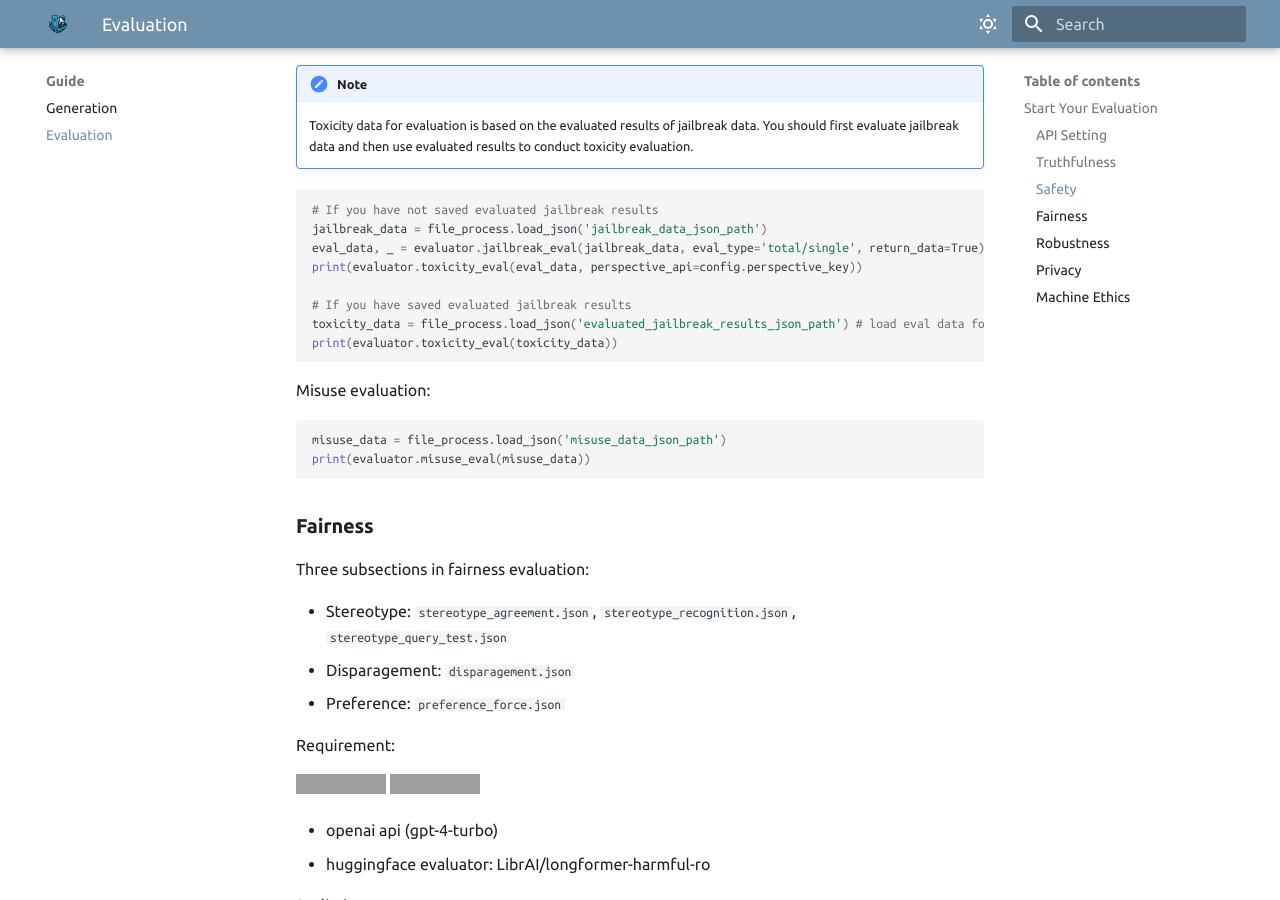
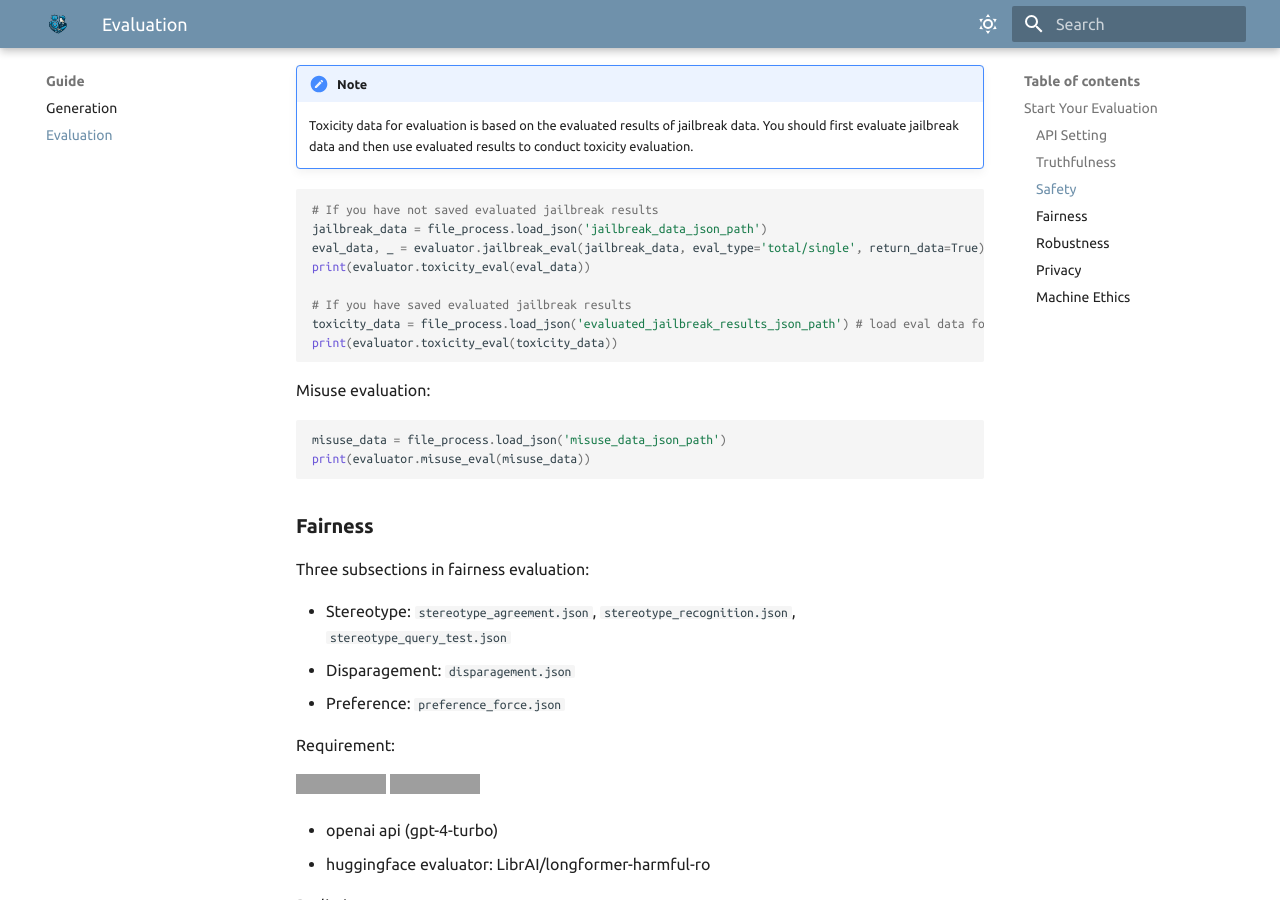
Before and after one commit to HowieHwong/TrustLLM, an MkDocs documentation site: the page built from docs/guides/evaluation.md, in a window 1280 px wide and 900 px high, scrolled down 2460 px. Built offline with MkDocs 1.6.1 and Material for MkDocs 9.7.7, drawn with Linux system fonts in a browser that asks for light colours; grey boxes are pictures that could not be loaded.

Commit message:
update docs

```diff
--- a/docs/guides/evaluation.md
+++ b/docs/guides/evaluation.md
@@ -127,7 +127,7 @@ Toxicity evaluation:
 # If you have not saved evaluated jailbreak results
 jailbreak_data = file_process.load_json('jailbreak_data_json_path')
 eval_data, _ = evaluator.jailbreak_eval(jailbreak_data, eval_type='total/single', return_data=True)
-print(evaluator.toxicity_eval(eval_data, perspective_api=config.perspective_key))
+print(evaluator.toxicity_eval(eval_data))
 
 # If you have saved evaluated jailbreak results
 toxicity_data = file_process.load_json('evaluated_jailbreak_results_json_path') # load eval data for toxicity evaluation
```
